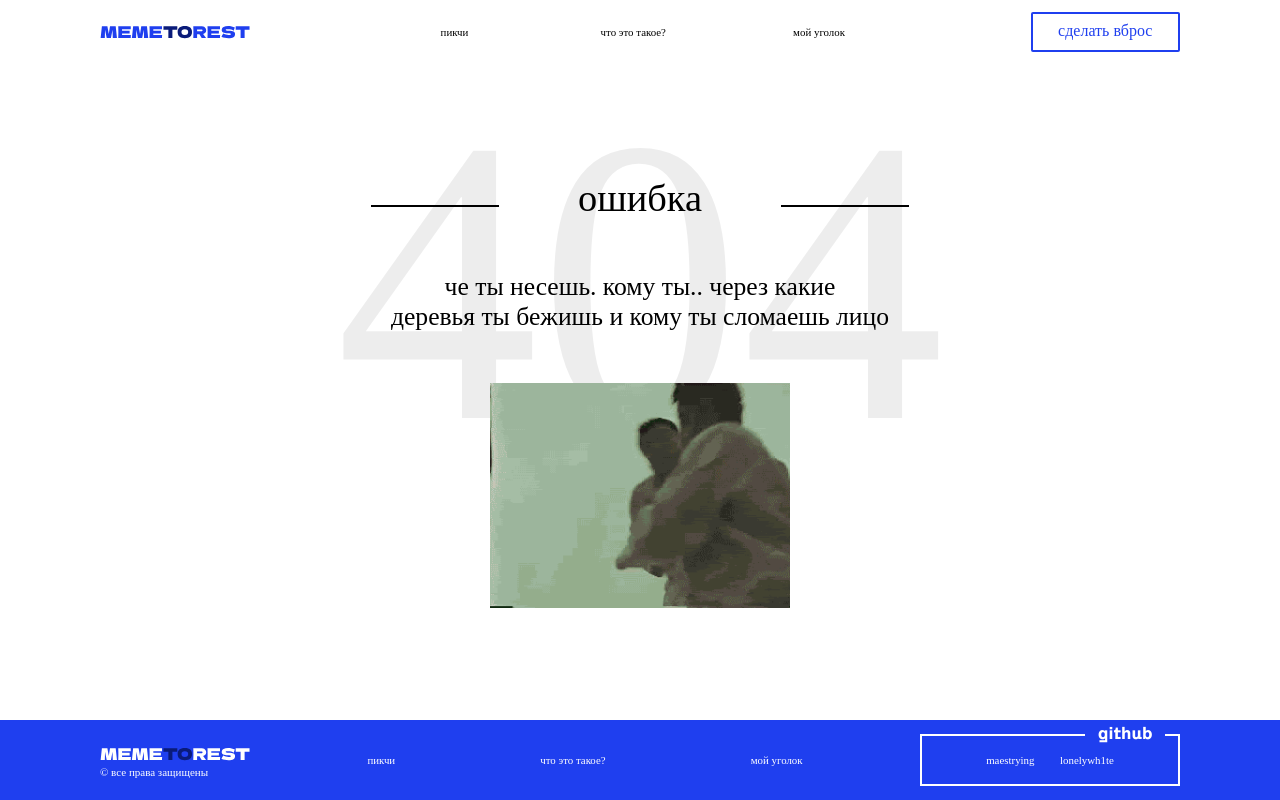
After one commit to maestrying/memetorest, a PHP site: page /err/not_found.php in a window 1280 px wide. The commit adds this page. Run offline with PHP 8.4, Linux system fonts and the light colour scheme; some web fonts are replaced.

Commit message:
added error pages

```diff
--- a/assets/styles/main.css
+++ b/assets/styles/main.css
@@ -138,7 +138,7 @@ footer .git_block p {
     display: flex;
     justify-content: space-between;
     align-self: center;
-    width: 32vw;
+    width: 34vw;
 }
 
 .menu_link a {
@@ -884,3 +884,44 @@ input {
 .block_l {
     padding-left: 2vw;
 }
+
+
+
+            /* E R R O R S */
+.err_block {
+    height: 54vh;
+    display: flex;
+    flex-direction: column;
+    justify-content: space-between;
+    align-items: center;
+}
+
+.err_title {
+    width: 42vw;
+    display: flex;
+    justify-content: space-between;
+    align-items: center;
+}
+
+.line {
+    width: 10vw;
+    height: 2vh;
+    border-bottom: 2px solid #000;
+}
+
+.err_p {
+    font-size: 3vw;
+}
+
+.err_descr {
+    text-align: center;
+    font-size: 2vw;
+}
+
+.err_number {
+    z-index: -1;
+    position: absolute;
+    top: 6vh;
+    font-size: 406px;
+    color: rgba(0, 0, 0, 0.07);
+}
--- /dev/null
+++ b/err/not_found.php
@@ -0,0 +1,58 @@
+<?php
+    session_start();
+?>
+<!DOCTYPE html>
+<html lang="en">
+<head>
+    <meta charset="UTF-8">
+    <meta http-equiv="X-UA-Compatible" content="IE=edge">
+    <meta name="viewport" content="width=device-width, initial-scale=1.0">
+    <title>MEMETOREST</title>
+    <link rel="icon" type="image/x-icon" href="../assets/fav.jpg">
+    <link rel="stylesheet" href="../assets/styles/main.css">
+</head>
+<body>
+    <header>
+        <img class="logo" src="../assets/logo.svg"></img>
+        <div class="menu">
+            <a class="menu_link" href="../index.php" style="padding: 0 1.4vw;">пикчи</a>
+            <a class="menu_link" href="../about_us.php" style="padding: 0 0.8vw;">что это такое?</a>
+            <a class="menu_link" href="../user/profile.php<?php if (isset($_SESSION['id'])) echo ("?id=".$_SESSION['id']); ?>" style="padding: 0 1vw;">мой уголок</a>
+        </div>
+        <button>сделать вброс</button>
+    </header>
+
+    <div class="content">
+        <div class="content_container" style="height: 82vh;">
+            <div class="err_block">
+                <div class="err_title">
+                    <div class="line"></div>
+                    <div class="err_p">ошибка</div>
+                    <div class="line"></div>
+                </div>
+                <p class="err_descr">че ты несешь. кому ты.. через какие <br> деревья ты бежишь и кому ты сломаешь лицо</p>
+                <img src="../assets/gif/gif7.gif" width="300px">
+            </div>
+            <p class="err_number">404</p>
+        </div>
+    </div>
+
+    <footer>
+        <div class="footer_logo">
+            <img class="logo" src="../assets/logo_white.svg"></img>
+            <p>© все права защищены</p>
+        </div>
+        <div class="menu">
+            <a class="menu_link" href="../">пикчи</a>
+            <a class="menu_link" href="../about_us.php">что это такое?</a>
+            <a class="menu_link" href="../user/profile.php<?php if (isset($_SESSION['id'])) echo ("?id=".$_SESSION['id']); ?>">мой уголок</a>
+        </div>
+        <div class="git_block">
+            <p>github</p>
+            <a href="https://github.com/maestrying" class="git_link" target="_blank">maestrying</a>
+            <a href="https://github.com/lonelywh1te" class="git_link" target="_blank">lonelywh1te</a>
+        </div>
+    </footer>
+</body>
+<script> </script>
+</html>
--- a/index.php
+++ b/index.php
@@ -72,7 +72,6 @@
             <a href="https://github.com/lonelywh1te" class="git_link" target="_blank">lonelywh1te</a>
         </div>
     </footer>
-</style>
 </body>
 <script> </script>
 </html>
--- a/php/404.php
+++ /dev/null
@@ -1,2 +0,0 @@
-<?php
-    echo ('Страница не найдена');
--- a/publish_mem.php
+++ b/publish_mem.php
@@ -15,7 +15,7 @@
     <header>
         <img class="logo" src="assets/logo.svg"></img>
         <div class="menu">
-            <a class="menu_link" href="#" style="padding: 0 1.4vw">пикчи</a>
+            <a class="menu_link" href="index.php" style="padding: 0 1.4vw">пикчи</a>
             <a class="menu_link" href="about_us.php" style="padding: 0 0.8vw">что это такое?</a>
             <a class="menu_link" href="user/profile.php<?php if (isset($_SESSION['id'])) echo ("?id=".$_SESSION['id']); ?>" style="padding: 0 1vw">мой уголок</a>
         </div>
@@ -62,7 +62,7 @@
             <p>© все права защищены</p>
         </div>
         <div class="menu">
-            <a class="menu_link" href="#">пикчи</a>
+            <a class="menu_link" href="index.php">пикчи</a>
             <a class="menu_link" href="about_us.php">что это такое?</a>
             <a class="menu_link" href="user/profile.php<?php if (isset($_SESSION['id'])) echo ("?id=".$_SESSION['id']); ?>">мой уголок</a>
         </div>
@@ -72,7 +72,6 @@
             <a href="https://github.com/lonelywh1te" class="git_link" target="_blank">lonelywh1te</a>
         </div>
     </footer>
-</style>
 </body>
 <script> </script>
 </html>
--- a/user/profile.php
+++ b/user/profile.php
@@ -146,7 +146,6 @@
             <a href="https://github.com/lonelywh1te" class="git_link" target="_blank">lonelywh1te</a>
         </div>
     </footer>
-</style>
 </body>
 <script>
     function logout(){
```
Also changed, not shown: err/user_blocked.php (added, +57 -0 lines), err/user_not_admin.php (added, +57 -0 lines), assets/gif/gif8.gif (added), assets/img/not_adm.jpg (added).
